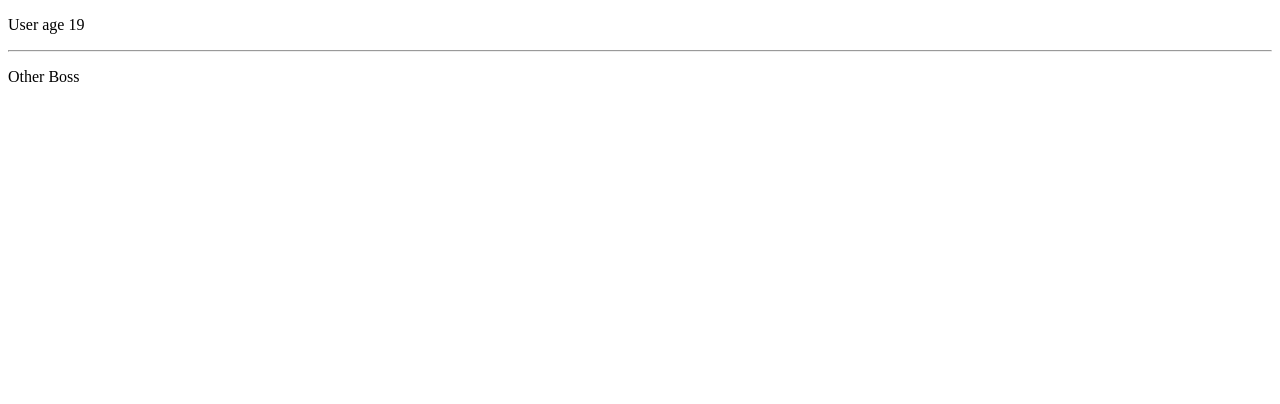
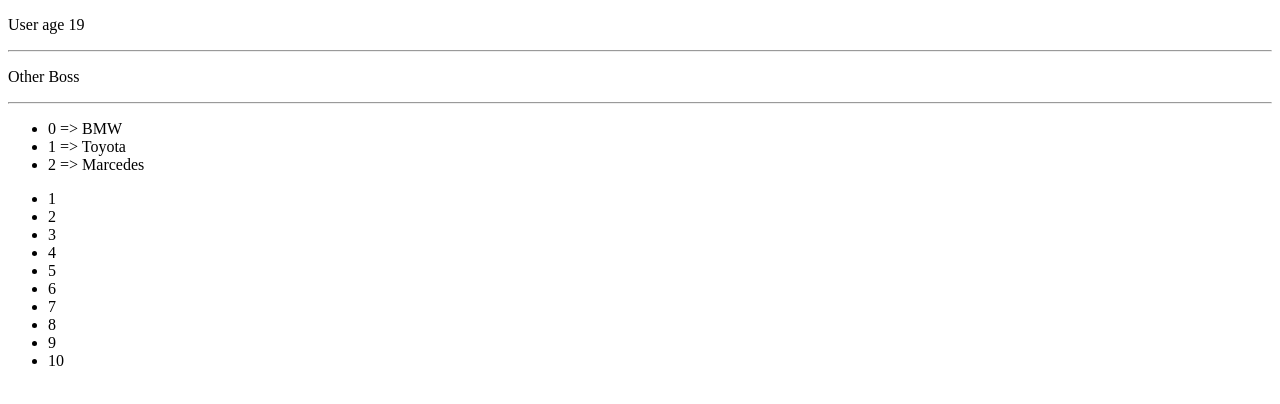
Before and after one commit to WebKawsar/vueJsBasics, a plain HTML site: page index.html in a window 1280 px wide. Drawn offline with Linux system fonts and the light colour scheme.

Commit message:
v-for done

```diff
--- a/app.js
+++ b/app.js
@@ -4,7 +4,8 @@ new Vue({
 
     stdAge: 18,
     userAge: 19,
-    name: "Shamim"
+    name: "Shamim",
+    cars: ["BMW", "Toyota", "Marcedes"]
 
   }
 
--- a/index.html
+++ b/index.html
@@ -23,6 +23,16 @@
         <p v-show="name === 'Kawsar'">Kawsar Boss</p>
         <p v-show="name !='Kawsar'">Other Boss</p>
 
+        <hr>
+
+        <ul>
+            <li v-for="(car, index) in cars"> {{index}} => {{car}}</li>
+        </ul>
+
+        <ul>
+            <li v-for="n in 10">{{n}}</li>
+        </ul>
+
     </div>
 
 
```
